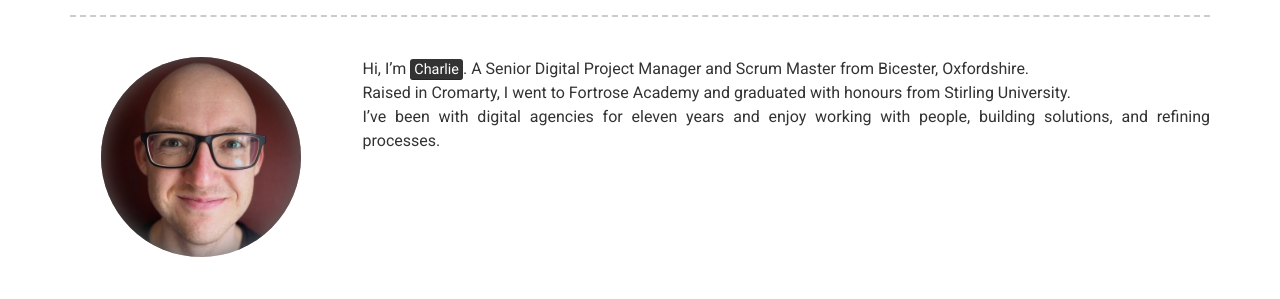
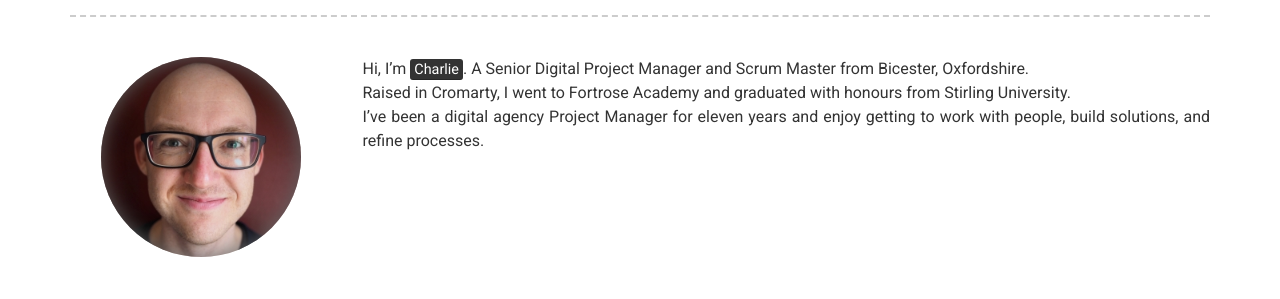
Before and after one commit to csgdavidson/Charlie-Davidson2, a Jekyll site: the page built from index.md, in a window 1280 px wide. Shown: the part 222-521 px from the top of the page. Built offline with Jekyll 4.4.1, drawn with Linux system fonts in a browser that asks for light colours; nearby versions of some CDN libraries.

Commit message:
Update _config.yml

```diff
--- a/_config.yml
+++ b/_config.yml
@@ -20,7 +20,7 @@ about_profile_image: charlie.jpg
 about_content:
   Hi, I'm <mark>Charlie</mark>. A Senior Digital Project Manager and Scrum Master from Bicester, Oxfordshire. <br>
   Raised in Cromarty, I went to Fortrose Academy and graduated with honours from Stirling University. <br>
-  I've been with digital agencies for eleven years and enjoy working with people, building solutions, and refining processes.
+  I've been a digital agency Project Manager for eleven years and enjoy getting to work with people, build solutions, and refine processes.
 
 # Projects Section
 projects_title: Certifications
```
